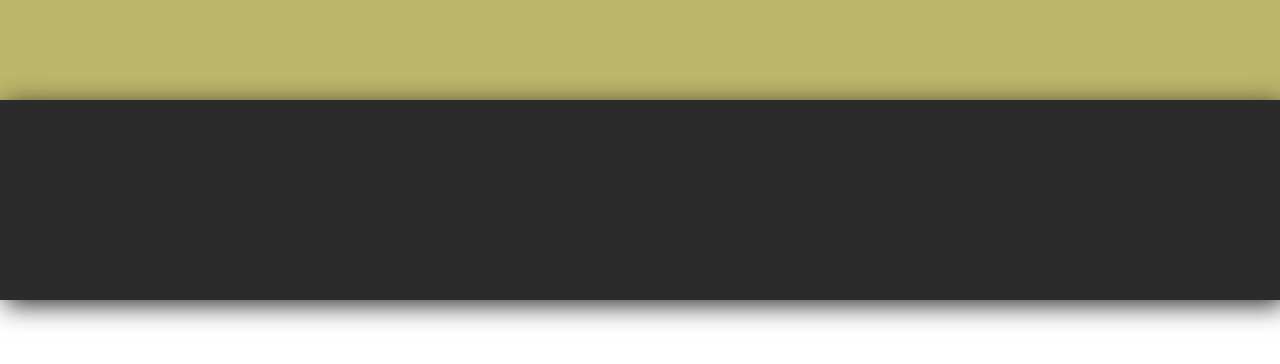
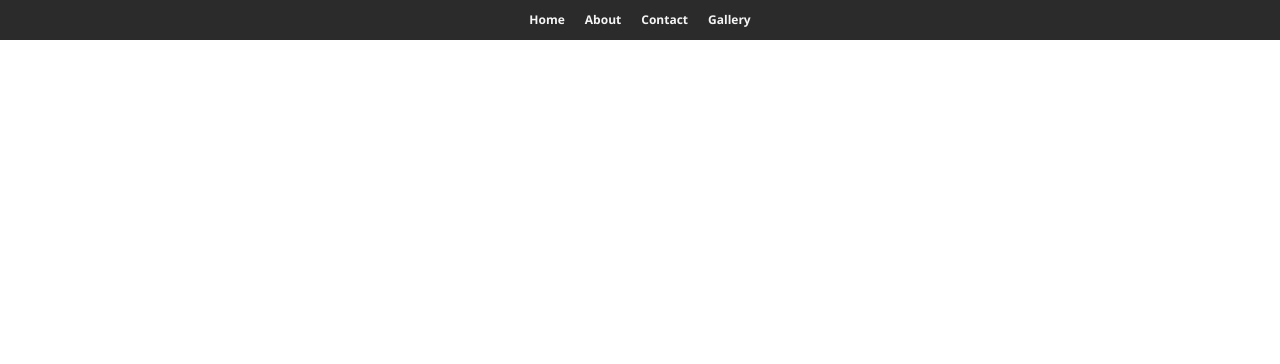
Before and after one commit to turajarmin/jegar, a website: page index.html in a window 1280 px wide. Drawn offline with Linux system fonts and the light colour scheme.

Commit message:
version-1.0.1-menu

```diff
--- a/css/media/lg.css
+++ b/css/media/lg.css
@@ -1,15 +1,32 @@
-
-    .menu{
-        width: 100%;
-        height: 50px;
-        background-color: darkgreen;
-        box-shadow: 5px 5px 25px #2b2b2b;
-        transition: 300ms;
+.menu{
+    width: 100%;
+    height: 40px;
+    background-color: #2b2b2b;
+    & nav{
+        width: inherit;
+        height: inherit;
+        display: flex;
+        justify-content: center;
+        flex-flow: row wrap;
+        & div{
+            width: fit-content;
+            height: inherit;
+            & a{
+                display: block;
+                width: fit-content;
+                padding: 0 10px;
+                color: whitesmoke;
+                font-size: 12px;
+                font-weight: bold;
+                font-family: 'Segoe UI', Tahoma, Geneva, Verdana, sans-serif;
+                line-height: 40px;
+                text-transform: capitalize;
+                text-decoration: none;
+                transition: 300ms;
+                &:hover{
+                    background-color: deeppink;
+                }
+            }
+        }
     }
-    .slider{
-        width: 100%;
-        height: 200px;
-        background-color: #2b2b2b;
-        box-shadow: 5px 5px 25px #2b2b2b;
-        transition: 300ms;
-    }
+}
--- a/css/media/md.css
+++ b/css/media/md.css
@@ -1,15 +1,32 @@
-
-    .menu{
-        width: 100%;
-        height: 100px;
-        background-color: crimson;
-        box-shadow: 5px 5px 25px #2b2b2b;
-        transition: 300ms;
+.menu{
+    width: 100%;
+    height: 40px;
+    background-color: #2b2b2b;
+    & nav{
+        width: inherit;
+        height: inherit;
+        display: flex;
+        justify-content: center;
+        flex-flow: row wrap;
+        & div{
+            width: fit-content;
+            height: inherit;
+            & a{
+                display: block;
+                width: fit-content;
+                padding: 0 10px;
+                color: whitesmoke;
+                font-size: 12px;
+                font-weight: bold;
+                font-family: 'Segoe UI', Tahoma, Geneva, Verdana, sans-serif;
+                line-height: 40px;
+                text-transform: capitalize;
+                text-decoration: none;
+                transition: 300ms;
+                &:hover{
+                    background-color: deeppink;
+                }
+            }
+        }
     }
-    .slider{
-        width: 100%;
-        height: 400px;
-        background-color: darkorchid;
-        box-shadow: 5px 5px 25px #2b2b2b;
-        transition: 300ms;
-    }
+}
--- a/css/media/setting.css
+++ b/css/media/setting.css
@@ -2,3 +2,6 @@
   margin: 0;
   padding: 0;
 }
+.wrapper{
+  width: 100%;
+}
--- a/css/media/sm.css
+++ b/css/media/sm.css
@@ -1,14 +1,30 @@
-.menu {
+.menu{
   width: 100%;
-  height: 50px;
-  background-color: green;
-  box-shadow: 5px 5px 25px #2b2b2b;
-  transition: 300ms;
+  background-color: #2b2b2b;
+  & nav{
+      width: inherit;
+      display: flex;
+      flex-flow: column wrap;
+      & div{
+          width:100%;
+          height: 40px;
+          & a{
+              display: block;
+              width:100%;
+              height: inherit;
+              color: whitesmoke;
+              text-align: center;
+              font-size: 12px;
+              font-weight: bold;
+              font-family: 'Segoe UI', Tahoma, Geneva, Verdana, sans-serif;
+              line-height: 40px;
+              text-transform: capitalize;
+              text-decoration: none;
+              transition: 300ms;
+              &:hover{
+                  background-color: deeppink;
+              }
+          }
+      }
+  }
 }
-.slider {
-  width: 100%;
-  height: 400px;
-  background-color: darkolivegreen;
-  box-shadow: 5px 5px 25px #2b2b2b;
-  transition: 300ms;
-}
--- a/css/media/xl.css
+++ b/css/media/xl.css
@@ -1,15 +1,32 @@
-
-  .menu {
-    width: 100%;
-    height: 100px;
-    background-color: darkkhaki;
-    box-shadow: 5px 5px 25px #2b2b2b;
-    transition: 300ms;
+.menu{
+  width: 100%;
+  height: 40px;
+  background-color: #2b2b2b;
+  & nav{
+      width: inherit;
+      height: inherit;
+      display: flex;
+      justify-content: center;
+      flex-flow: row wrap;
+      & div{
+          width: fit-content;
+          height: inherit;
+          & a{
+              display: block;
+              width: fit-content;
+              padding: 0 10px;
+              color: whitesmoke;
+              font-size: 12px;
+              font-weight: bold;
+              font-family: 'Segoe UI', Tahoma, Geneva, Verdana, sans-serif;
+              line-height: 40px;
+              text-transform: capitalize;
+              text-decoration: none;
+              transition: 300ms;
+              &:hover{
+                  background-color: deeppink;
+              }
+          }
+      }
   }
-  .slider {
-    width: 100%;
-    height: 200px;
-    background-color: #2b2b2b;
-    box-shadow: 5px 5px 25px #2b2b2b;
-    transition: 300ms;
-  }
+}
--- a/css/media/xs.css
+++ b/css/media/xs.css
@@ -1,14 +1,30 @@
 .menu {
   width: 100%;
-  height: 100px;
   background-color: #2b2b2b;
-  box-shadow: 5px 5px 25px #2b2b2b;
-  transition: 300ms;
+  & nav {
+    width: inherit;
+    display: flex;
+    flex-flow: column wrap;
+    & div {
+      width: 100%;
+      height: 40px;
+      & a {
+        display: block;
+        width: 100%;
+        height: inherit;
+        color: whitesmoke;
+        text-align: center;
+        font-size: 12px;
+        font-weight: bold;
+        font-family: "Segoe UI", Tahoma, Geneva, Verdana, sans-serif;
+        line-height: 40px;
+        text-transform: capitalize;
+        text-decoration: none;
+        transition: 300ms;
+        &:hover {
+          background-color: deeppink;
+        }
+      }
+    }
+  }
 }
-.slider {
-  width: 100%;
-  height: 400px;
-  background-color: green;
-  box-shadow: 5px 5px 25px #2b2b2b;
-  transition: 300ms;
-}
--- a/css/media/xxl.css
+++ b/css/media/xxl.css
@@ -1,15 +1,32 @@
-
-    .menu{
-        width: 100%;
-        height: 50px;
-        background-color: darkmagenta;
-        box-shadow: 5px 5px 25px #2b2b2b;
-        transition: 300ms;
+.menu{
+    width: 100%;
+    height: 40px;
+    background-color: #2b2b2b;
+    & nav{
+        width: inherit;
+        height: inherit;
+        display: flex;
+        justify-content: center;
+        flex-flow: row wrap;
+        & div{
+            width: fit-content;
+            height: inherit;
+            & a{
+                display: block;
+                width: fit-content;
+                padding: 0 10px;
+                color: whitesmoke;
+                font-size: 12px;
+                font-weight: bold;
+                font-family: 'Segoe UI', Tahoma, Geneva, Verdana, sans-serif;
+                line-height: 40px;
+                text-transform: capitalize;
+                text-decoration: none;
+                transition: 300ms;
+                &:hover{
+                    background-color: deeppink;
+                }
+            }
+        }
     }
-    .slider{
-        width: 100%;
-        height: 200px;
-        background-color: #2b2b2b;
-        box-shadow: 5px 5px 25px #2b2b2b;
-        transition: 300ms;
-    }
+}
--- a/index.html
+++ b/index.html
@@ -7,7 +7,19 @@
     <link rel="stylesheet" href="./css/main.css">
 </head>
 <body>
-    <div class="menu"></div>
-    <div class="slider"></div>
+    <!--make website-->
+        <div class="wrapper">
+            <!--menu-->
+                <div class="menu">
+                    <nav>
+                        <div><a href="#">home</a></div>
+                        <div><a href="#">about</a></div>
+                        <div><a href="#">contact</a></div>
+                        <div><a href="#">gallery</a></div>
+                    </nav>
+                </div>
+            <!--end menu-->
+        </div>
+    <!--make end website-->
 </body>
 </html>
```
